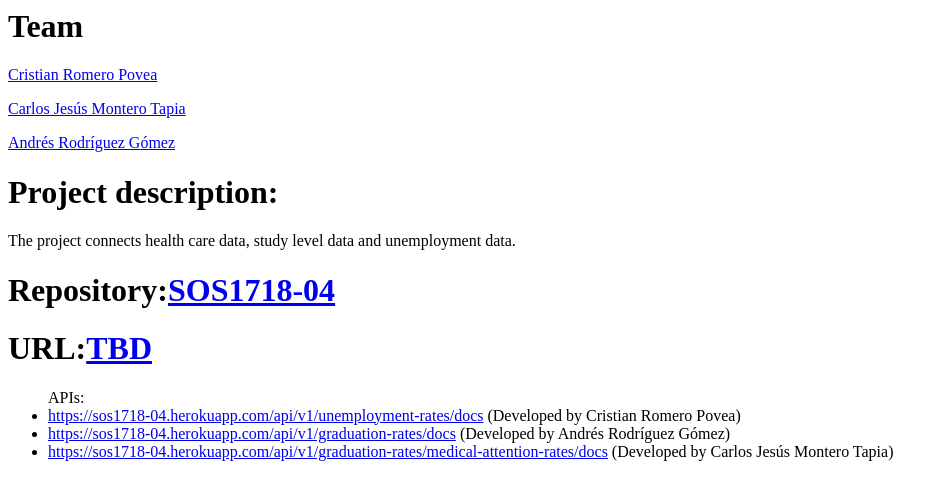
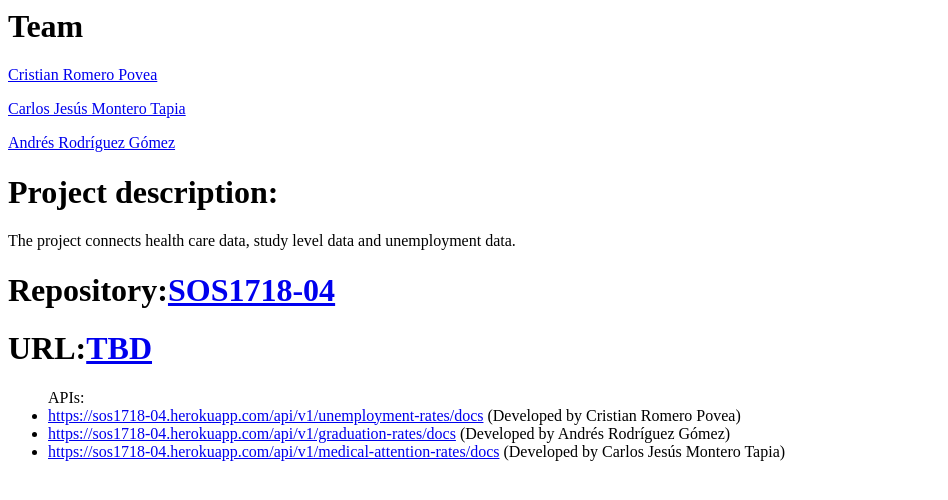
Before and after one commit to gti-sos/SOS1718-04, a website: page public/index.html in a window 1280 px wide. Shown: the whole page, without its empty margins (0-948 px from the left). Drawn offline with Linux system fonts and the light colour scheme.

Commit message:
error redirect

```diff
--- a/public/index.html
+++ b/public/index.html
@@ -20,7 +20,7 @@
                 <a href="https://sos1718-04.herokuapp.com/api/v1/graduation-rates/docs">https://sos1718-04.herokuapp.com/api/v1/graduation-rates/docs</a> (Developed by Andrés Rodríguez Gómez)
             </li>
             <li>
-                <a href="https://sos1718-04.herokuapp.com/api/v1/medical-attention-rates/docs">https://sos1718-04.herokuapp.com/api/v1/graduation-rates/medical-attention-rates/docs</a> (Developed by Carlos Jesús Montero Tapia)
+                <a href="https://sos1718-04.herokuapp.com/api/v1/medical-attention-rates/docs">https://sos1718-04.herokuapp.com/api/v1/medical-attention-rates/docs</a> (Developed by Carlos Jesús Montero Tapia)
             </li>
         </ul>
     </body>
```
